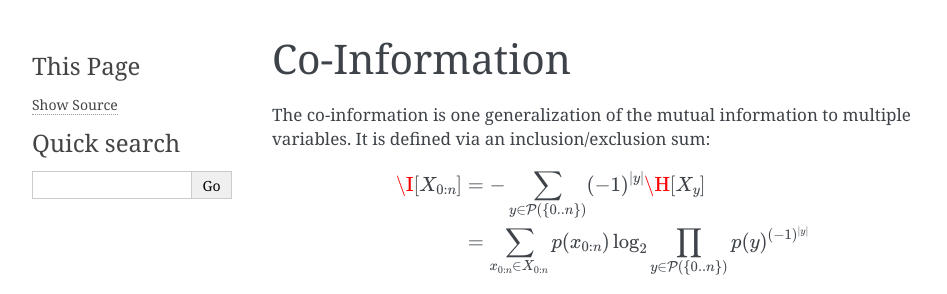
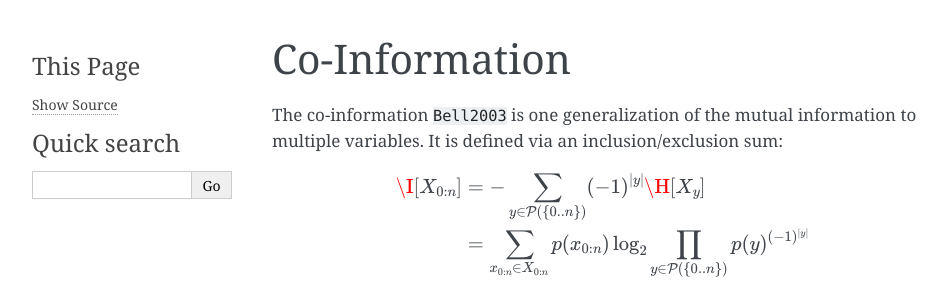
Before and after one commit to dit/dit, a Sphinx documentation site: the page built from docs/measures/coinformation.rst, in a window 1280 px wide, cut to the strip 0-294 px from the top of the page. Shown: the whole strip, without its empty margins (148-1095 px from the left). Built offline with Sphinx 7.4.7, drawn with Linux system fonts in a browser that asks for light colours; cross-references to code outside the pages are shown as plain code.

Commit message:
remove page-specific bibliographies, enumerate the doc-wide one

```diff
--- a/docs/measures/binding_information.rst
+++ b/docs/measures/binding_information.rst
@@ -13,6 +13,3 @@
                &= - \sum_{x_{0:n} \in X_{0:n}} p(x_{0:n}) \log_2 \frac{p(x_{0:n})}{\prod p(x_i|x_{\{0:n\}/i})}
 
 .. autofunction:: dit.algorithms.binding_information
-
-.. bibliography:: ../references.bib
-   :cited:
--- a/docs/measures/coinformation.rst
+++ b/docs/measures/coinformation.rst
@@ -4,7 +4,7 @@
 Co-Information
 **************
 
-The co-information is one generalization of the mutual information to multiple
+The co-information :cite:`Bell2003` is one generalization of the mutual information to multiple
 variables. It is defined via an inclusion/exclusion sum:
 
 .. math::
--- a/docs/measures/gk_common_information.rst
+++ b/docs/measures/gk_common_information.rst
@@ -101,6 +101,3 @@
    \K[X_0 : \ldots : X_{n-1}] \ge \K[X_0 : \ldots : X_n]
 
 .. autofunction:: dit.algorithms.common_information
-
-.. bibliography:: ../references.bib
-   :cited:
--- a/docs/measures/total_correlation.rst
+++ b/docs/measures/total_correlation.rst
@@ -37,6 +37,3 @@
 of :math:`n`.
 
 .. autofunction:: dit.algorithms.total_correlation
-
-.. bibliography:: ../references.bib
-   :cited:
--- a/docs/zreferences.rst
+++ b/docs/zreferences.rst
@@ -5,5 +5,4 @@
 **********
 
 .. bibliography:: references.bib
-   :list: bullet
    :all:
```
